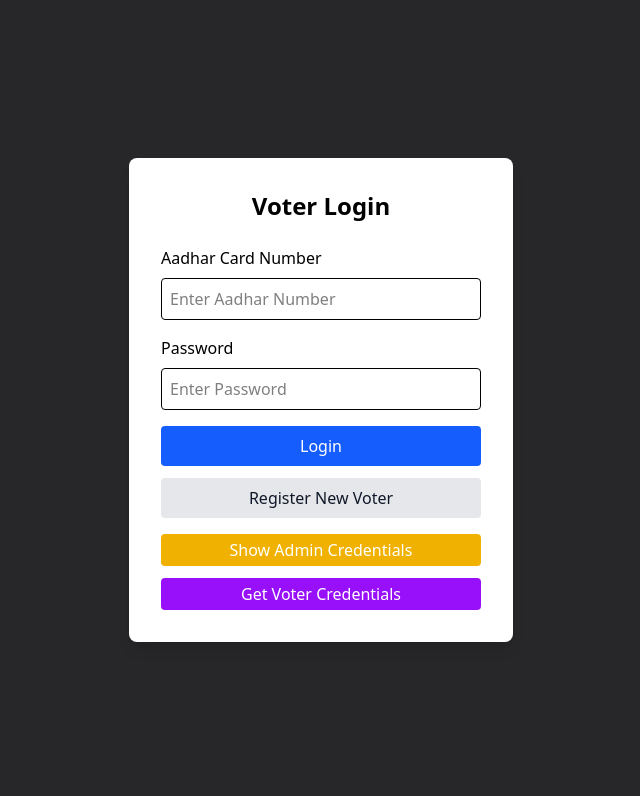
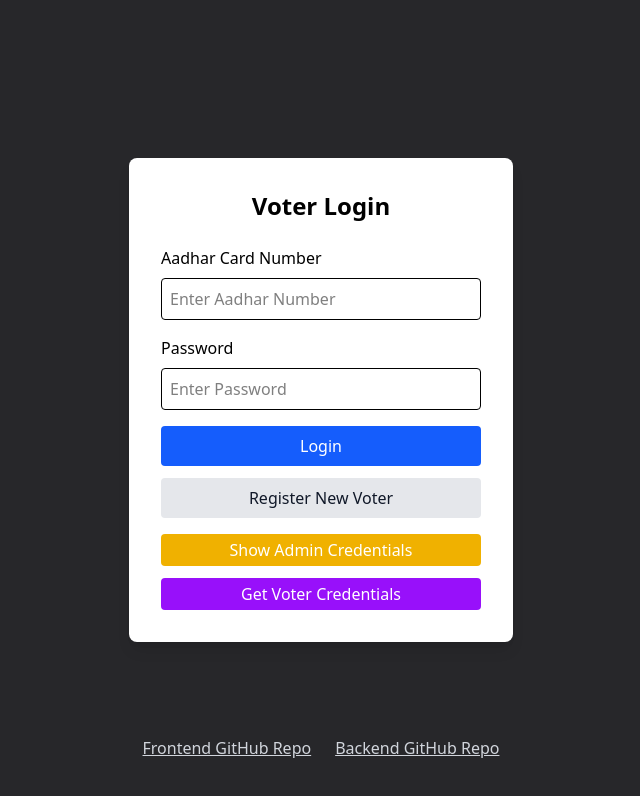
Before and after one commit to muazimmaqbool/votingAppFront, a React (Vite) app: page / in a window 1280 px wide. Shown: the top 796 px of the page, without its empty margins (319-959 px from the left). Built offline with nearby package versions, Linux system fonts and the light colour scheme.

Commit message:
repo links added

```diff
--- a/src/App.jsx
+++ b/src/App.jsx
@@ -50,6 +50,26 @@ function App() {
           </Route>
         </Routes>
       </BrowserRouter>
+
+      <div className="absolute bottom-10 flex gap-6 text-md text-gray-300">
+        <a
+          href="https://github.com/muazimmaqbool/votingAppFront"
+          target="_blank"
+          rel="noreferrer"
+          className="hover:text-blue-400 underline"
+        >
+          Frontend GitHub Repo
+        </a>
+
+        <a
+          href="https://github.com/muazimmaqbool/votingApp"
+          target="_blank"
+          rel="noreferrer"
+          className="hover:text-green-400 underline"
+        >
+          Backend GitHub Repo
+        </a>
+      </div>
     </div>
   );
 }
```
